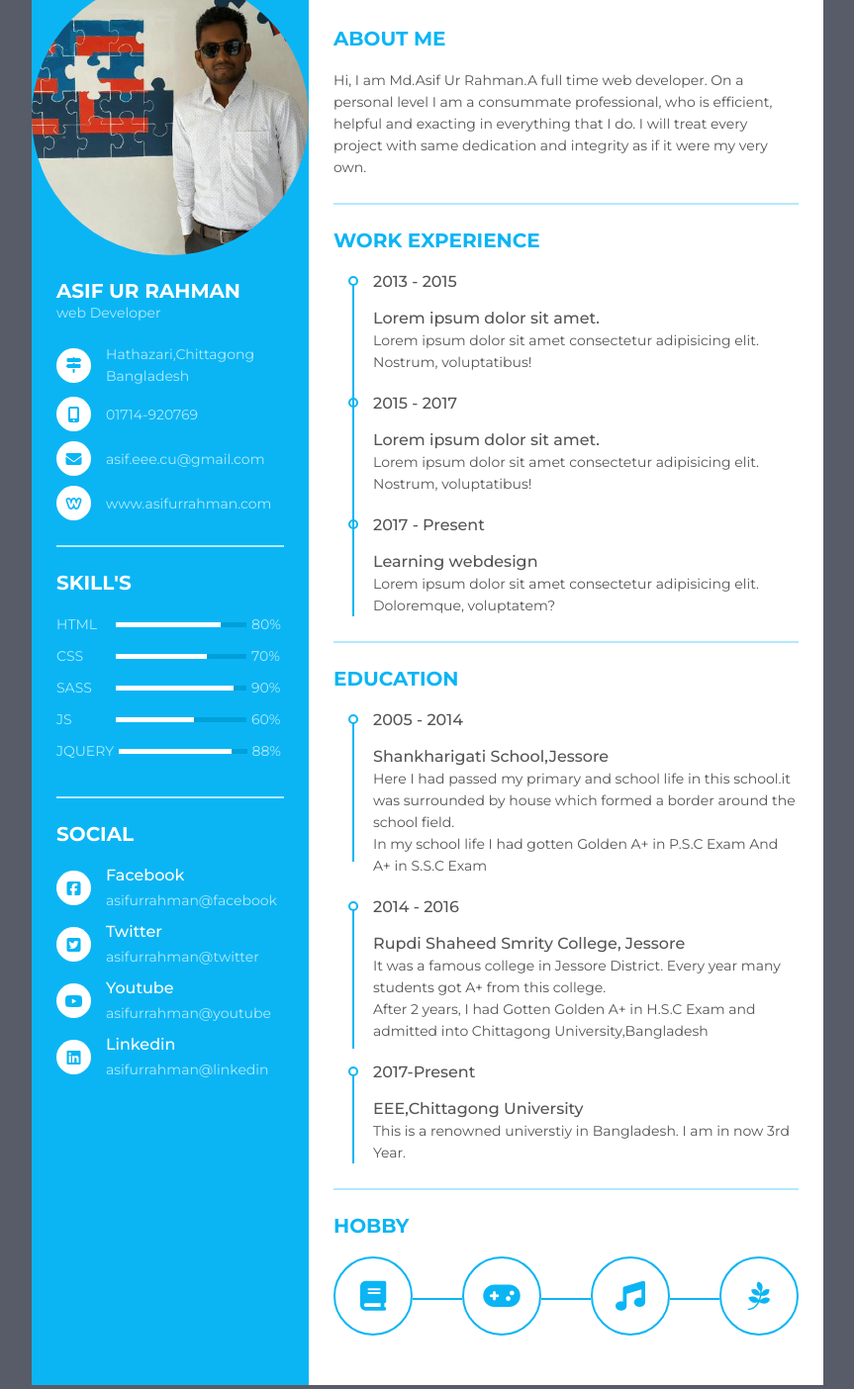
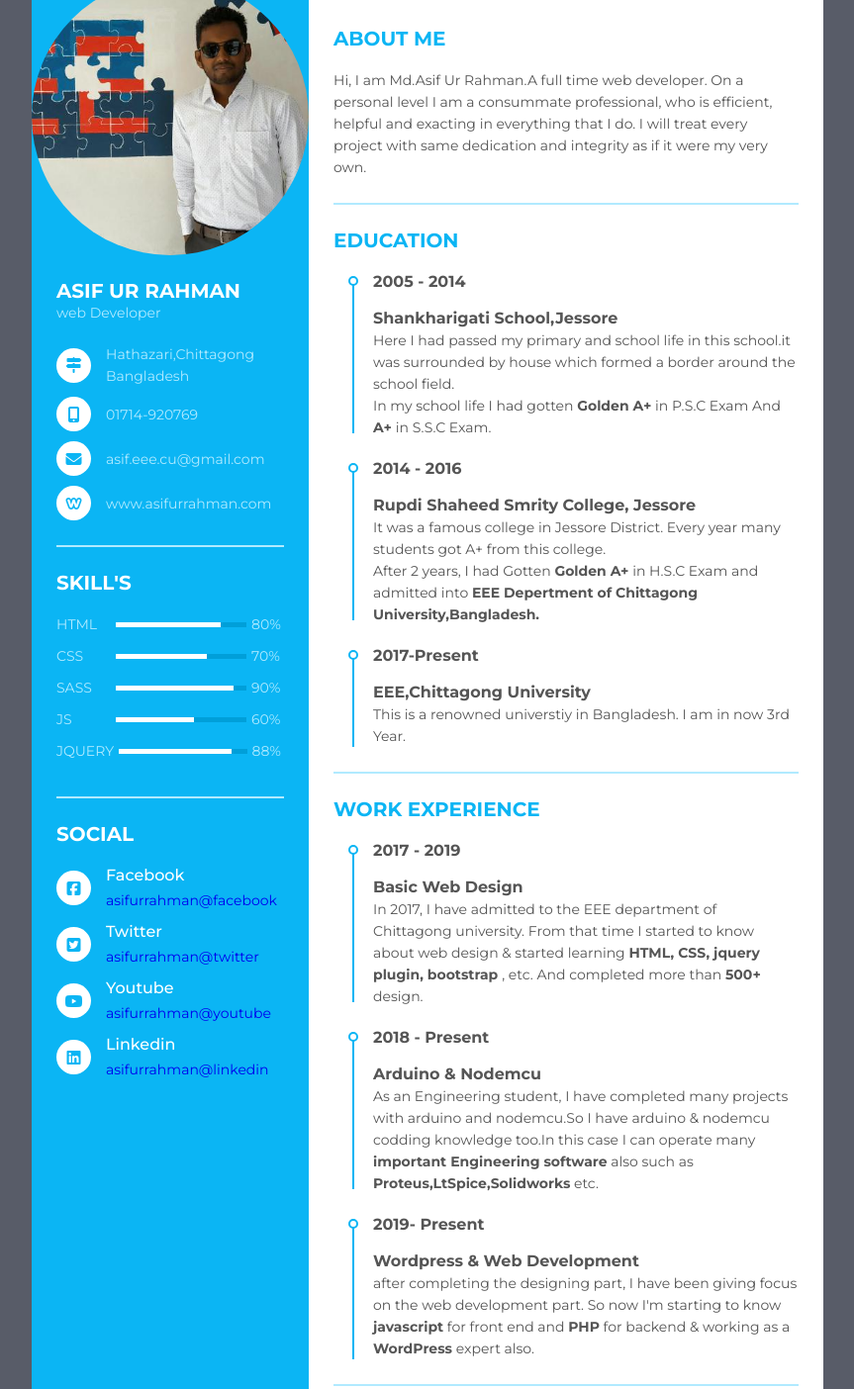
Before and after one commit to asifurrahman01714/My-portfolio-CV, a plain HTML site: page index.html in a window 1280 px wide. Shown: the part 72-1476 px from the top of the page at 99% size, without its empty margins (208-1071 px from the left). Drawn offline with Linux system fonts and the light colour scheme.

Commit message:
Add files via upload

```diff
--- a/index.html
+++ b/index.html
@@ -117,7 +117,7 @@
              </div>
              <div class="data">
                <p class="semi-bold">Facebook</p>
-               <p>asifurrahman@facebook</p>
+               <p><a style="text-decoration: none;" target="_blank" href="https://www.facebook.com/profile.php?id=100004973835491">asifurrahman@facebook</a> </p>
              </div>
            </li>
            <li>
@@ -126,7 +126,7 @@
              </div>
              <div class="data">
                <p class="semi-bold">Twitter</p>
-               <p>asifurrahman@twitter</p>
+               <p><a style="text-decoration: none;" target="_blank" href="https://www.linkedin.com/feed/">asifurrahman@twitter</a> </p>
              </div>
            </li>
            <li>
@@ -135,7 +135,7 @@
              </div>
              <div class="data">
                <p class="semi-bold">Youtube</p>
-               <p>asifurrahman@youtube</p>
+               <p><a style="text-decoration: none;" target="_blank" href="https://www.youtube.com/channel/UCoOUW_3qoh1joWqKE7Mjz9Q?view_as=subscriber">asifurrahman@youtube</a> </p>
              </div>
            </li>
            <li>
@@ -144,7 +144,7 @@
              </div>
              <div class="data">
                <p class="semi-bold">Linkedin</p>
-               <p>asifurrahman@linkedin</p>
+               <p> <a style="text-decoration: none;" target="_blank" href="https://www.linkedin.com/in/asif-ur-rahman-a0872517a/">asifurrahman@linkedin</a> </p>
              </div>
            </li>
          </ul>
@@ -158,68 +158,71 @@
          </div>
         <p>Hi, I am Md.Asif Ur Rahman.A full time web developer. On a personal level I am a consummate professional, who is efficient, helpful and exacting in everything that I do. I will treat every project with same dedication and integrity as if it were my very own.</p>
     </div>
-    <div class="resume_item resume_work">
-        <div class="title">
-           <p class="bold">Work Experience</p>
+
+    <div class="resume_item resume_education">
+      <div class="title">
+           <p class="bold" style="font-weight: 600;">Education</p>
          </div>
-        <ul>
+      <ul>
             <li>
-                <div class="date">2013 - 2015</div>
+                <div class="date" style="font-weight: 600;">2005 - 2014</div>
                 <div class="info">
-                     <p class="semi-bold">Lorem ipsum dolor sit amet.</p>
-                  <p>Lorem ipsum dolor sit amet consectetur adipisicing elit. Nostrum, voluptatibus!</p>
+                     <p class="semi-bold" style="font-weight: 600;">Shankharigati School,Jessore</p>
+                  <p>Here I had passed my primary and school life in this school.it was surrounded by house which formed a border around the school field.</p>
+                  <p>In my school life I had gotten <span style="font-weight: 600;">Golden A+</span>  in P.S.C Exam And <span style="font-weight: 600;">A+ </span>  in S.S.C Exam.</p>
                 </div>
             </li>
             <li>
-              <div class="date">2015 - 2017</div>
+              <div class="date" style="font-weight: 600;">2014 - 2016</div>
               <div class="info">
-                     <p class="semi-bold">Lorem ipsum dolor sit amet.</p>
-                  <p>Lorem ipsum dolor sit amet consectetur adipisicing elit. Nostrum, voluptatibus!</p>
-                </div>
-            </li>
-            <li>
-              <div class="date">2017 - Present</div>
-              <div class="info">
-                     <p class="semi-bold">Learning webdesign</p>
-                  <p>Lorem ipsum dolor sit amet consectetur adipisicing elit. Doloremque, voluptatem?</p>
-                </div>
-            </li>
-        </ul>
-    </div>
-    <div class="resume_item resume_education">
-      <div class="title">
-           <p class="bold">Education</p>
-         </div>
-      <ul>
-            <li>
-                <div class="date">2005 - 2014</div>
-                <div class="info">
-                     <p class="semi-bold">Shankharigati School,Jessore</p>
-                  <p>Here I had passed my primary and school life in this school.it was surrounded by house which formed a border around the school field.</p>
-                  <p>In my school life I had gotten Golden A+ in P.S.C Exam And A+ in S.S.C Exam</p>
-                </div>
-            </li>
-            <li>
-              <div class="date">2014 - 2016</div>
-              <div class="info">
-                     <p class="semi-bold">Rupdi Shaheed Smrity College, Jessore</p>
+                     <p class="semi-bold" style="font-weight: 600;">Rupdi Shaheed Smrity College, Jessore</p>
                   <p>It was a famous college in Jessore District. Every year many students got A+ from this college.</p>
-                  <p>After 2 years, I had Gotten Golden A+ in H.S.C Exam and admitted into Chittagong University,Bangladesh</p>
+                  <p>After 2 years, I had Gotten <span style="font-weight: 600;">Golden A+</span> in H.S.C Exam and admitted into <span style="font-weight: 600;"> EEE Depertment of Chittagong University,Bangladesh.</span></p>
                 </div>
             </li>
 
             <li>
-              <div class="date">2017-Present</div>
+              <div class="date" style="font-weight: 600;">2017-Present</div>
               <div class="info">
-                     <p class="semi-bold">EEE,Chittagong University</p>
+                     <p class="semi-bold" style="font-weight: 600;">EEE,Chittagong University</p>
                   <p>This is a renowned universtiy in Bangladesh. I am in now 3rd Year.</p>
                 </div>
             </li>
         </ul>
     </div>
+
+    <div class="resume_item resume_work">
+        <div class="title">
+           <p class="bold" style="font-weight: 600;">Work Experience</p>
+         </div>
+        <ul>
+            <li>
+                <div class="date" style="font-weight: 600;">2017 - 2019</div>
+                <div class="info">
+                     <p class="semi-bold" style="font-weight: 600;">Basic Web Design</p>
+                  <p>In 2017, I have admitted to the EEE department of Chittagong university. From that time I started to know about web design & started learning <span style="font-weight: 600;">HTML, CSS, jquery plugin, bootstrap </span> , etc. And completed more than <span style="font-weight: 600;">500+</span> design. </p>
+                </div>
+            </li>
+            <li>
+              <div class="date" style="font-weight: 600;">2018 - Present</div>
+              <div class="info">
+                     <p class="semi-bold" style="font-weight: 600;">Arduino & Nodemcu</p>
+                  <p>As an Engineering student, I have completed many projects with arduino and nodemcu.So I have arduino & nodemcu codding knowledge too.In this case I can operate many <span style="font-weight: 600;">important Engineering software</span> also such as <span style="font-weight: 600;">Proteus,LtSpice,Solidworks</span> etc. </p>
+                </div>
+            </li>
+            <li>
+              <div class="date" style="font-weight: 600;">2019- Present</div>
+              <div class="info">
+                     <p class="semi-bold" style="font-weight: 600;">Wordpress & Web Development</p>
+                  <p>after completing the designing part, I have been giving focus on the web development part. So now I'm starting to know <span style="font-weight: 600;">javascript</span> for front end and <span style="font-weight: 600;">PHP</span> for backend & working as a <span style="font-weight: 600;">WordPress</span> expert also.</p>
+                </div>
+            </li>
+        </ul>
+    </div>
+
     <div class="resume_item resume_hobby">
       <div class="title">
-           <p class="bold">Hobby</p>
+           <p class="bold" style="font-weight: 600;">Hobby</p>
          </div>
        <ul>
          <li><i class="fas fa-book"></i></li>
--- a/styles.css
+++ b/styles.css
@@ -197,7 +197,7 @@ body {
   top: 14px;
   left: -21px;
   width: 2px;
-  height: 140px;
+  height: 150px;
   background: #0bb5f4;
 }
 
```
